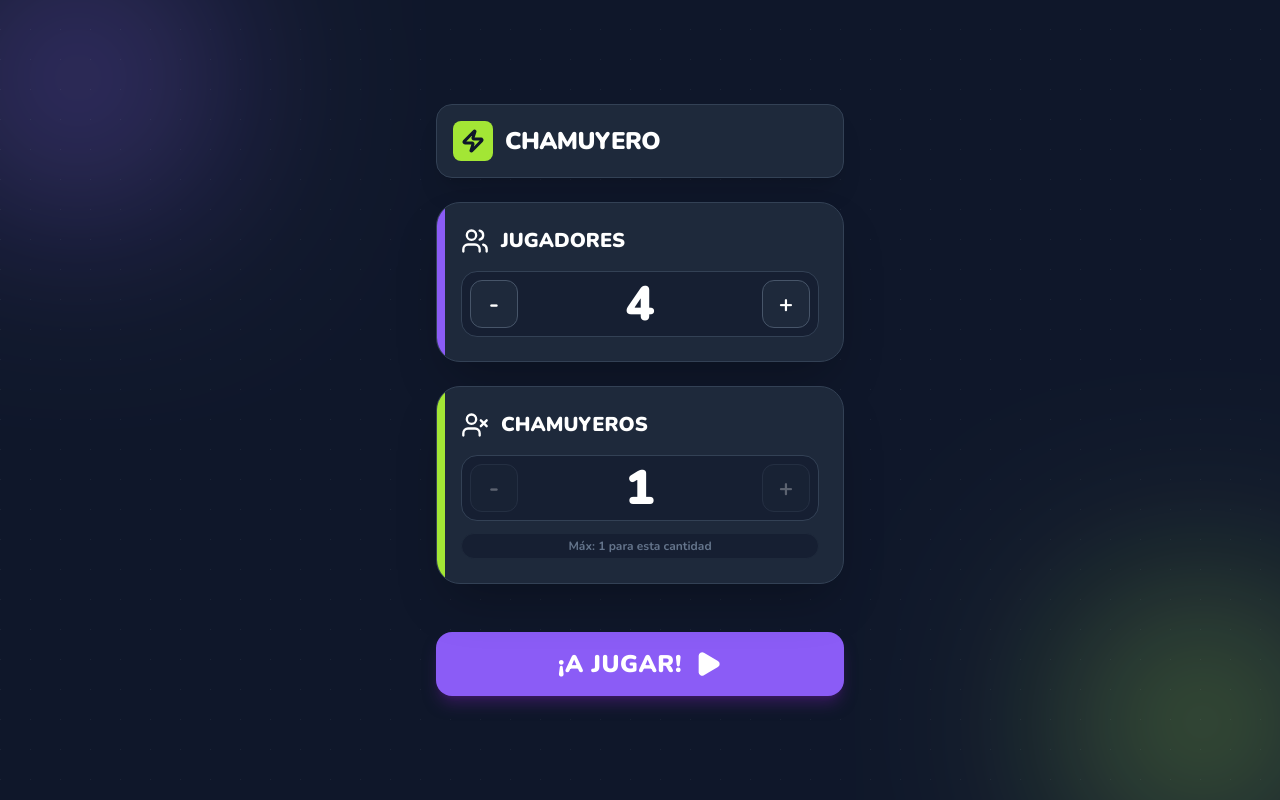
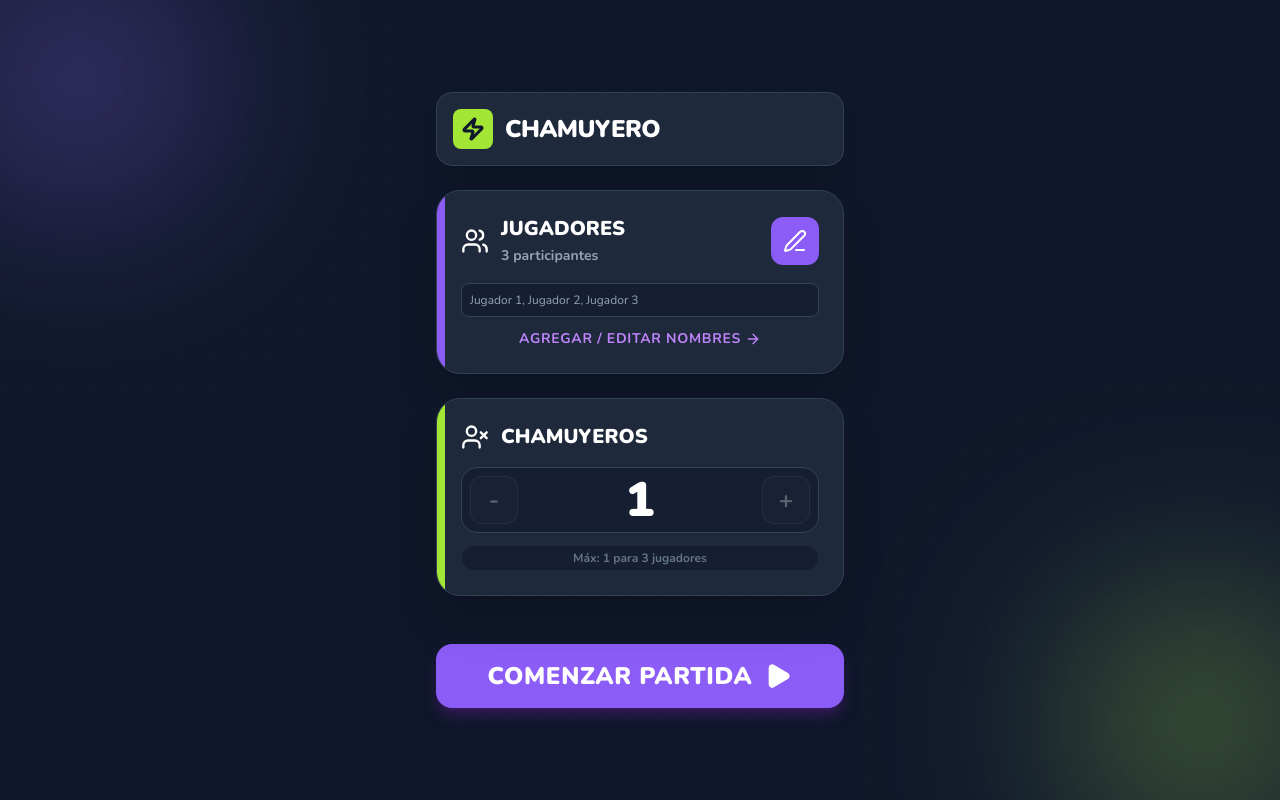
Before and after one commit to ED17bb/Chamuyero, a React (Vite) app: page / in a window 1280 px wide. Built offline with nearby package versions, Linux system fonts and the light colour scheme.

Commit message:
nombre e icono

```diff
--- a/index.html
+++ b/index.html
@@ -3,7 +3,7 @@
   <script src="https://cdn.tailwindcss.com"></script>
   <head>
     <meta charset="UTF-8" />
-    <link rel="icon" type="image/svg+xml" href="/vite.svg" />
+    <link rel="icon" type="image/png" href="/icon.png" />
     <meta name="viewport" content="width=device-width, initial-scale=1.0" />
     <title>Vite + React + TS</title>
   </head>
--- a/src/App.tsx
+++ b/src/App.tsx
@@ -1,7 +1,8 @@
 import { useState, useEffect, useLayoutEffect } from 'react';
 import {
   Users, UserX, Play, ArrowRight, RefreshCw, AlertCircle, Home, Zap,
-  Leaf, Coffee, Tv, Trophy, Sparkles, Globe, Ghost, Music, Cpu, Layers, Hand
+  Leaf, Coffee, Tv, Trophy, Sparkles, Globe, Ghost, Music, Cpu, Layers, Hand,
+  Plus, Trash2, Edit3, Check
 } from 'lucide-react';
 
 // --- PALETA DE COLORES PERSONALIZABLE ---
@@ -15,6 +16,7 @@ const THEME = {
   secondary: "bg-[#a3e635]",
   secondaryText: "text-[#a3e635]",
   accentBorder: "border-[#a3e635]",
+  danger: "bg-red-500",
 };
 
 // --- MAPA DE ICONOS POR CATEGORÍA ---
@@ -47,6 +49,12 @@ const WORD_CATEGORIES: Record<string, string[]> = {
 
 const CATEGORY_KEYS = Object.keys(WORD_CATEGORIES);
 
+// Tipo para el jugador
+type Player = {
+  id: number;
+  name: string;
+};
+
 export default function ElImpostorApp() {
   // --- AUTO-CONFIGURACIÓN ---
   useLayoutEffect(() => {
@@ -66,22 +74,70 @@ export default function ElImpostorApp() {
     }
   }, []);
 
-  // Estados
-  const [numPlayers, setNumPlayers] = useState<number>(4);
+  // --- ESTADOS ---
+
+  // Lista de Jugadores (Ahora son objetos con nombre)
+  const [players, setPlayers] = useState<Player[]>([
+    { id: 1, name: "Jugador 1" },
+    { id: 2, name: "Jugador 2" },
+    { id: 3, name: "Jugador 3" }
+  ]);
+
   const [numImpostors, setNumImpostors] = useState<number>(1);
-  const [gameStage, setGameStage] = useState<'setup' | 'categories' | 'countdown' | 'passAndPlay' | 'discussion'>('setup');
+  const [gameStage, setGameStage] = useState<'setup' | 'managePlayers' | 'categories' | 'countdown' | 'passAndPlay' | 'discussion'>('setup');
   const [selectedCategory, setSelectedCategory] = useState<string | null>(null);
 
   const [currentWord, setCurrentWord] = useState<string>('');
   const [playerRoles, setPlayerRoles] = useState<boolean[]>([]);
   const [currentPlayerIndex, setCurrentPlayerIndex] = useState<number>(0);
-
-  // Nuevo estado para la moneda
   const [isCoinFlipped, setIsCoinFlipped] = useState<boolean>(false);
-
   const [countdown, setCountdown] = useState<number>(5);
 
-  // --- LÓGICA DE CONTEO REGRESIVO ---
+  // --- LÓGICA DE JUGADORES ---
+
+  // Agregar jugador
+  const addPlayer = () => {
+    if (players.length < 10) {
+      const newId = players.length + 1;
+      setPlayers([...players, { id: newId, name: `Jugador ${newId}` }]);
+    }
+  };
+
+  // Eliminar jugador
+  const removePlayer = (indexToRemove: number) => {
+    if (players.length > 3) {
+      const newPlayers = players.filter((_, index) => index !== indexToRemove);
+      setPlayers(newPlayers);
+    }
+  };
+
+  // Editar nombre
+  const updatePlayerName = (index: number, newName: string) => {
+    const newPlayers = [...players];
+    newPlayers[index].name = newName;
+    setPlayers(newPlayers);
+  };
+
+  // Validar impostores al cambiar número de jugadores
+  const getMaxImpostors = (count: number): number => {
+    if (count <= 4) return 1;
+    if (count <= 6) return 2;
+    return 3;
+  };
+
+  useEffect(() => {
+    const max = getMaxImpostors(players.length);
+    if (numImpostors > max) {
+      setNumImpostors(max);
+    }
+  }, [players.length]);
+
+  const incrementImpostors = () => { if (numImpostors < getMaxImpostors(players.length)) setNumImpostors(prev => prev + 1); };
+  const decrementImpostors = () => { if (numImpostors > 1) setNumImpostors(prev => prev - 1); };
+
+  // --- LÓGICA DE JUEGO ---
+
+  // Conteo regresivo
   useEffect(() => {
     let timer: any;
     if (gameStage === 'countdown') {
@@ -93,25 +149,6 @@ export default function ElImpostorApp() {
     }
     return () => clearTimeout(timer);
   }, [gameStage, countdown]);
-
-  // Validaciones
-  const getMaxImpostors = (players: number): number => {
-    if (players <= 4) return 1;
-    if (players <= 6) return 2;
-    return 3;
-  };
-
-  useEffect(() => {
-    const max = getMaxImpostors(numPlayers);
-    if (numImpostors > max) {
-      setNumImpostors(max);
-    }
-  }, [numPlayers]);
-
-  const incrementPlayers = () => { if (numPlayers < 10) setNumPlayers(prev => prev + 1); };
-  const decrementPlayers = () => { if (numPlayers > 3) setNumPlayers(prev => prev - 1); };
-  const incrementImpostors = () => { if (numImpostors < getMaxImpostors(numPlayers)) setNumImpostors(prev => prev + 1); };
-  const decrementImpostors = () => { if (numImpostors > 1) setNumImpostors(prev => prev - 1); };
 
   const handleStartGame = () => setGameStage('categories');
 
@@ -132,10 +169,10 @@ export default function ElImpostorApp() {
   };
 
   const prepareRound = () => {
-    let roles: boolean[] = Array(numPlayers).fill(false);
+    let roles: boolean[] = Array(players.length).fill(false);
     let assignedImpostors = 0;
     while (assignedImpostors < numImpostors) {
-      const randomIndex = Math.floor(Math.random() * numPlayers);
+      const randomIndex = Math.floor(Math.random() * players.length);
       if (!roles[randomIndex]) {
         roles[randomIndex] = true;
         assignedImpostors++;
@@ -143,7 +180,7 @@ export default function ElImpostorApp() {
     }
     setPlayerRoles(roles);
     setCurrentPlayerIndex(0);
-    setIsCoinFlipped(false); // Asegurar que la moneda empieza cerrada
+    setIsCoinFlipped(false);
     setGameStage('passAndPlay');
   };
 
@@ -152,8 +189,8 @@ export default function ElImpostorApp() {
   };
 
   const handleNextPlayer = () => {
-    setIsCoinFlipped(false); // Resetear moneda para el siguiente
-    if (currentPlayerIndex < numPlayers - 1) {
+    setIsCoinFlipped(false);
+    if (currentPlayerIndex < players.length - 1) {
       setCurrentPlayerIndex(prev => prev + 1);
     } else {
       setGameStage('discussion');
@@ -187,7 +224,6 @@ export default function ElImpostorApp() {
       <style dangerouslySetInnerHTML={{__html: `
         body { margin: 0; background-color: #0f172a; color: white; font-family: sans-serif; }
         .app-container { min-height: 100vh; display: flex; flex-direction: column; align-items: center; justify-content: center; }
-        /* Animaciones */
         @keyframes fade-in {
             from { opacity: 0; transform: translateY(20px); }
             to { opacity: 1; transform: translateY(0); }
@@ -200,7 +236,6 @@ export default function ElImpostorApp() {
             50% { transform: scale(1.1); opacity: 0.8; }
             100% { transform: scale(1); opacity: 1; }
         }
-        /* Clases para efecto 3D de la moneda */
         .perspective-1000 { perspective: 1000px; }
         .transform-style-3d { transform-style: preserve-3d; }
         .backface-hidden { backface-visibility: hidden; }
@@ -222,10 +257,13 @@ export default function ElImpostorApp() {
 
         <div className="z-10 w-full max-w-md p-5 flex flex-col h-full max-h-screen">
 
-          {/* HEADER (Oculto en contador y juego activo si no estamos en setup) */}
+          {/* HEADER */}
           {gameStage !== 'countdown' && gameStage !== 'passAndPlay' && (
             <header className={`flex justify-between items-center mb-6 ${THEME.card} p-4 rounded-2xl border border-slate-700 shadow-xl`}>
               <div className="flex items-center gap-3">
+                  {/* AQUÍ PUEDES PONER TU IMAGEN. Descomenta la siguiente linea y comenta el div del icono Zap */}
+                  {/* <img src="/tu-icono.png" alt="Logo" className="w-10 h-10 object-contain" /> */}
+
                   <div className={`${THEME.secondary} p-2 rounded-lg`}>
                       <Zap size={24} className="text-slate-900" strokeWidth={3} />
                   </div>
@@ -241,22 +279,40 @@ export default function ElImpostorApp() {
             </header>
           )}
 
-          {/* --- PANTALLA: CONFIGURACIÓN --- */}
+          {/* --- PANTALLA: MENÚ PRINCIPAL (SETUP) --- */}
           {gameStage === 'setup' && (
             <div className="flex-1 flex flex-col justify-center space-y-6 animate-fade-in">
-              <div className={`${THEME.card} p-6 rounded-3xl border border-slate-700 shadow-2xl relative overflow-hidden`}>
+
+              {/* Tarjeta: BOTÓN PARA IR A GESTIONAR JUGADORES */}
+              <button
+                onClick={() => setGameStage('managePlayers')}
+                className={`${THEME.card} p-6 rounded-3xl border border-slate-700 shadow-2xl relative overflow-hidden w-full group active:scale-[0.98] transition-all`}
+              >
                 <div className={`absolute top-0 left-0 w-2 h-full ${THEME.primary}`}></div>
-                <div className="flex items-center gap-3 mb-4">
-                  <Users size={28} className="text-white" />
-                  <span className="text-xl font-extrabold uppercase text-white">Jugadores</span>
+
+                <div className="flex justify-between items-center">
+                    <div className="flex items-center gap-3">
+                        <Users size={28} className="text-white group-hover:text-purple-400 transition-colors" />
+                        <div className="text-left">
+                            <span className="text-xl font-extrabold uppercase text-white block">Jugadores</span>
+                            <span className="text-slate-400 text-sm font-semibold">{players.length} participantes</span>
+                        </div>
+                    </div>
+                    <div className={`${THEME.primary} p-3 rounded-xl text-white`}>
+                        <Edit3 size={24} />
+                    </div>
                 </div>
-                <div className="flex justify-between items-center bg-slate-900/50 rounded-2xl p-2 border border-slate-700">
-                  <button onClick={decrementPlayers} disabled={numPlayers <= 3} className={`w-12 h-12 flex items-center justify-center ${THEME.card} rounded-xl text-2xl font-bold text-white border border-slate-600 hover:${THEME.primary} hover:border-transparent transition disabled:opacity-30`}>-</button>
-                  <span className="text-5xl font-black text-white">{numPlayers}</span>
-                  <button onClick={incrementPlayers} disabled={numPlayers >= 10} className={`w-12 h-12 flex items-center justify-center ${THEME.card} rounded-xl text-2xl font-bold text-white border border-slate-600 hover:${THEME.primary} hover:border-transparent transition disabled:opacity-30`}>+</button>
+                <div className="mt-4 bg-slate-900/50 p-2 rounded-lg border border-slate-700 text-left">
+                    <p className="text-xs text-slate-400 truncate">
+                        {players.map(p => p.name).join(", ")}
+                    </p>
                 </div>
-              </div>
+                <p className="mt-3 text-center text-purple-400 font-bold text-sm uppercase tracking-wider flex items-center justify-center gap-1">
+                    Agregar / Editar nombres <ArrowRight size={16} />
+                </p>
+              </button>
 
+              {/* Tarjeta: SELECTOR DE CHAMUYEROS */}
               <div className={`${THEME.card} p-6 rounded-3xl border border-slate-700 shadow-2xl relative overflow-hidden`}>
                 <div className={`absolute top-0 left-0 w-2 h-full ${THEME.secondary}`}></div>
                 <div className="flex items-center gap-3 mb-4">
@@ -266,18 +322,71 @@ export default function ElImpostorApp() {
                 <div className="flex justify-between items-center bg-slate-900/50 rounded-2xl p-2 border border-slate-700">
                   <button onClick={decrementImpostors} disabled={numImpostors <= 1} className={`w-12 h-12 flex items-center justify-center ${THEME.card} rounded-xl text-2xl font-bold text-white border border-slate-600 hover:${THEME.secondary} hover:text-slate-900 hover:border-transparent transition disabled:opacity-30`}>-</button>
                   <span className="text-5xl font-black text-white">{numImpostors}</span>
-                  <button onClick={incrementImpostors} disabled={numImpostors >= getMaxImpostors(numPlayers)} className={`w-12 h-12 flex items-center justify-center ${THEME.card} rounded-xl text-2xl font-bold text-white border border-slate-600 hover:${THEME.secondary} hover:text-slate-900 hover:border-transparent transition disabled:opacity-30`}>+</button>
+                  <button onClick={incrementImpostors} disabled={numImpostors >= getMaxImpostors(players.length)} className={`w-12 h-12 flex items-center justify-center ${THEME.card} rounded-xl text-2xl font-bold text-white border border-slate-600 hover:${THEME.secondary} hover:text-slate-900 hover:border-transparent transition disabled:opacity-30`}>+</button>
                 </div>
                 <p className="text-xs font-bold text-center mt-3 text-slate-500 bg-slate-900/50 py-1 px-3 rounded-full inline-block mx-auto w-full border border-slate-800">
-                  Máx: {getMaxImpostors(numPlayers)} para esta cantidad
+                  Máx: {getMaxImpostors(players.length)} para {players.length} jugadores
                 </p>
               </div>
 
               <div className="flex-1"></div>
 
               <button onClick={handleStartGame} className={`w-full py-4 ${THEME.primary} ${THEME.primaryHover} rounded-2xl text-2xl font-black text-white shadow-lg shadow-purple-900/50 hover:translate-y-[-2px] transition-all flex items-center justify-center gap-3 uppercase tracking-wide`}>
-                ¡A Jugar! <Play size={28} fill="white" />
+                Comenzar Partida <Play size={28} fill="white" />
               </button>
+            </div>
+          )}
+
+          {/* --- PANTALLA: GESTIONAR JUGADORES --- */}
+          {gameStage === 'managePlayers' && (
+            <div className="flex-1 flex flex-col space-y-4 animate-fade-in overflow-hidden">
+                <div className="text-center mb-2">
+                    <h2 className="text-xl font-black text-white uppercase">Lista de Jugadores</h2>
+                    <p className="text-slate-400 text-sm">Edita los nombres o agrega más</p>
+                </div>
+
+                <div className="flex-1 overflow-y-auto space-y-3 pr-2 scrollbar-hide">
+                    {players.map((player, index) => (
+                        <div key={player.id} className="flex items-center gap-2 animate-fade-in">
+                            <div className="flex-1 relative">
+                                <div className="absolute left-3 top-1/2 -translate-y-1/2 text-slate-500">
+                                    <Users size={16} />
+                                </div>
+                                <input
+                                    type="text"
+                                    value={player.name}
+                                    onChange={(e) => updatePlayerName(index, e.target.value)}
+                                    maxLength={15}
+                                    className={`w-full bg-slate-800 text-white font-bold py-3 pl-10 pr-4 rounded-xl border border-slate-600 focus:border-purple-500 focus:outline-none focus:ring-1 focus:ring-purple-500 transition-all`}
+                                />
+                            </div>
+                            <button
+                                onClick={() => removePlayer(index)}
+                                disabled={players.length <= 3}
+                                className={`p-3 rounded-xl border border-slate-600 transition-colors ${players.length <= 3 ? 'opacity-30 cursor-not-allowed bg-slate-800' : 'bg-slate-800 hover:bg-red-500/20 hover:border-red-500 hover:text-red-500'}`}
+                            >
+                                <Trash2 size={20} />
+                            </button>
+                        </div>
+                    ))}
+                </div>
+
+                <div className="pt-4 space-y-3 bg-[#0f172a]"> {/* Fondo para que no se vea transparente sobre la lista */}
+                    <button
+                        onClick={addPlayer}
+                        disabled={players.length >= 10}
+                        className={`w-full py-3 rounded-xl border-2 border-dashed border-slate-600 text-slate-400 font-bold uppercase tracking-wide flex items-center justify-center gap-2 hover:border-purple-500 hover:text-purple-400 transition-all ${players.length >= 10 ? 'opacity-50 cursor-not-allowed' : ''}`}
+                    >
+                        <Plus size={20} /> Agregar Jugador ({players.length}/10)
+                    </button>
+
+                    <button
+                        onClick={() => setGameStage('setup')}
+                        className={`w-full py-4 ${THEME.secondary} hover:brightness-110 rounded-2xl text-slate-900 text-xl font-black uppercase tracking-wide shadow-xl flex items-center justify-center gap-2`}
+                    >
+                        <Check size={24} strokeWidth={3} /> Finalizado
+                    </button>
+                </div>
             </div>
           )}
 
@@ -340,14 +449,15 @@ export default function ElImpostorApp() {
           {gameStage === 'passAndPlay' && (
             <div className="flex-1 flex flex-col items-center justify-between py-6 animate-fade-in w-full">
 
-              {/* Header de Turno */}
+              {/* Header de Turno (AHORA CON NOMBRE REAL) */}
               <div className="text-center space-y-2">
                   <div className={`inline-flex items-center gap-2 px-4 py-1 rounded-full border border-slate-600 ${THEME.card}`}>
                     <Users size={16} className="text-slate-400" />
                     <span className="text-sm font-bold text-slate-300 uppercase">Turno Actual</span>
                   </div>
-                  <h2 className="text-5xl font-black text-white tracking-tight drop-shadow-lg">
-                    Jugador {currentPlayerIndex + 1}
+                  {/* AQUÍ MOSTRAMOS EL NOMBRE DEL JUGADOR ACTUAL */}
+                  <h2 className="text-5xl font-black text-white tracking-tight drop-shadow-lg break-words px-2 leading-none">
+                    {players[currentPlayerIndex].name}
                   </h2>
                   <p className="text-slate-400 text-sm font-semibold max-w-xs mx-auto">
                     Asegúrate de que nadie más mire la pantalla
@@ -410,7 +520,7 @@ export default function ElImpostorApp() {
                     onClick={handleNextPlayer}
                     className={`w-full py-4 ${THEME.secondary} hover:brightness-110 active:scale-[0.98] rounded-2xl text-slate-900 text-xl font-black uppercase tracking-wide shadow-xl transition-all flex items-center justify-center gap-2`}
                   >
-                    {currentPlayerIndex < numPlayers - 1 ? 'Listo, Siguiente' : 'Listo, ¡A Jugar!'}
+                    {currentPlayerIndex < players.length - 1 ? 'Listo, Siguiente' : 'Listo, ¡A Jugar!'}
                     <ArrowRight size={24} strokeWidth={3} />
                   </button>
               </div>
```
